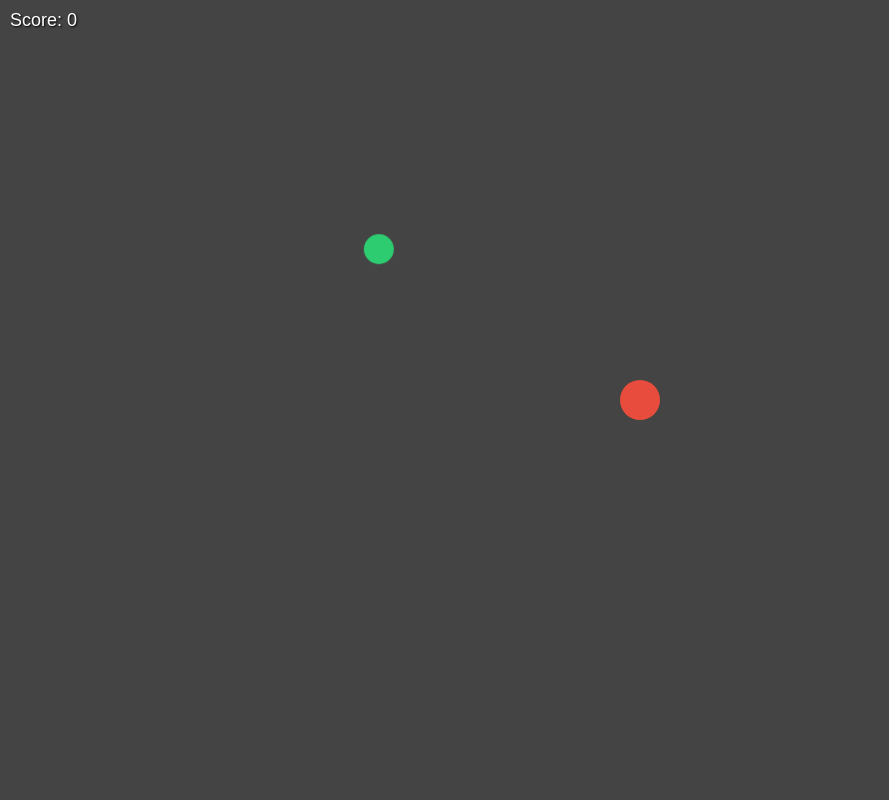
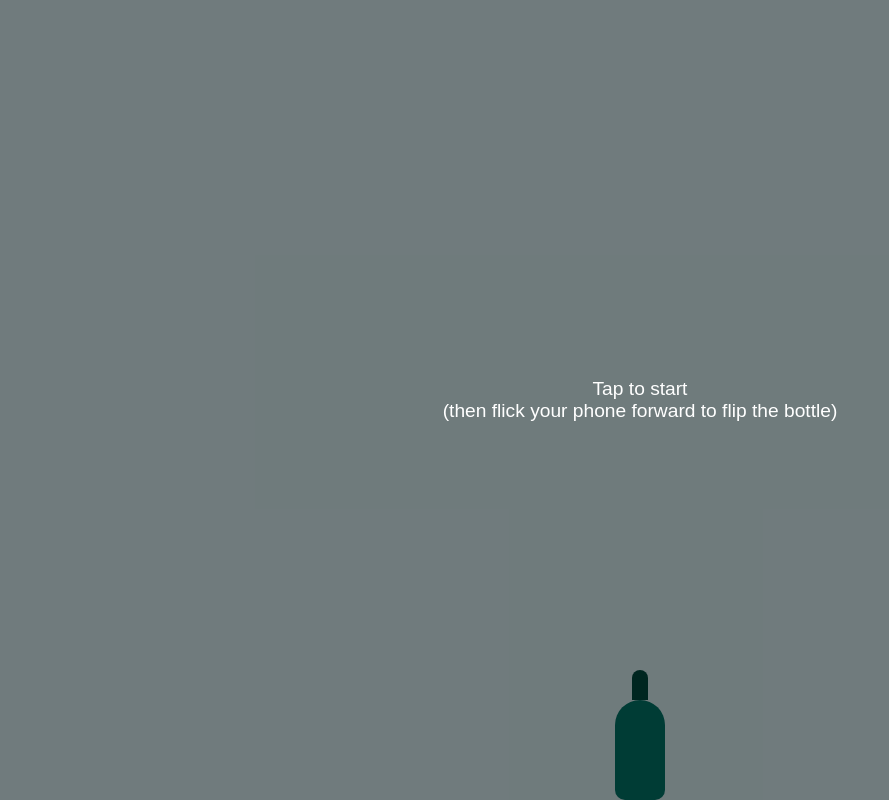
Before and after one commit to abdolahbd/test_test, a plain HTML site: page a.html in a window 1280 px wide. Shown: the whole page, without its empty margins (0-889 px from the left). Drawn offline with Linux system fonts and the light colour scheme.

Commit message:
Update a.html

```diff
--- a/a.html
+++ b/a.html
@@ -1,136 +1,160 @@
 <!DOCTYPE html>
 <html lang="en">
 <head>
-  <meta charset="UTF-8"/>
-  <meta name="viewport" content="width=device-width, initial-scale=1.0,user-scalable=no"/>
-  <title>Gyro Tilt Game</title>
+  <meta charset="UTF-8">
+  <meta name="viewport" content="width=device-width, initial-scale=1.0">
+  <title>Gyro Flip Bottle Game</title>
   <style>
-    /* reset & full-screen body */
-    * { box-sizing: border-box; margin:0; padding:0; }
-    html, body { width:100%; height:100%; overflow:hidden; background:#222; font-family:sans-serif; }
-
-    /* playfield */
+    * { margin: 0; padding: 0; box-sizing: border-box; }
+    body, html {
+      width: 100%; height: 100%;
+      overflow: hidden;
+      font-family: sans-serif;
+      background: #e0f7fa;
+      display: flex;
+      align-items: center;
+      justify-content: center;
+    }
     #game {
       position: relative;
-      width: 100%; height: 100%;
-      background: #444;
+      width: 100vw; height: 100vh;
+      overflow: hidden;
+      display: flex; align-items: flex-end; justify-content: center;
     }
-
-    /* the player ball */
-    #ball {
+    .bottle-container {
       position: absolute;
-      width:40px; height:40px;
-      background: #e74c3c;
-      border-radius: 50%;
-      will-change: transform;
+      bottom: 0;
+      width: 50px; height: 130px;
+      transform-origin: bottom center;
+      transition: transform 0.2s ease-out;
     }
-
-    /* the target to catch */
-    #target {
+    /* simple bottle shape */
+    .bottle-container::before {
+      content: '';
       position: absolute;
-      width:30px; height:30px;
-      background: #2ecc71;
-      border-radius: 50%;
-      will-change: transform;
+      bottom: 0;
+      left: 0;
+      width: 50px; height: 100px;
+      background: #00796b;
+      border-radius: 25px 25px 10px 10px;
     }
-
-    /* score display */
-    #score {
+    .bottle-container::after {
+      content: '';
       position: absolute;
-      top: 10px; left: 10px;
-      color: #fff; font-size: 18px;
-      text-shadow: 1px 1px 2px #000;
+      bottom: 100px;
+      left: calc(50% - 8px);
+      width: 16px; height: 30px;
+      background: #004d40;
+      border-radius: 8px 8px 0 0;
+    }
+    #overlay {
+      position: absolute;
+      width: 100vw; height: 100vh;
+      background: rgba(0,0,0,0.5);
+      color: #fff;
+      display: flex; align-items: center; justify-content: center;
+      font-size: 1.2rem;
+      text-align: center;
+      padding: 20px;
+      cursor: pointer;
+    }
+    #message {
+      position: absolute;
+      top: 20px;
+      font-size: 1.5rem;
+      color: #004d40;
+      text-shadow: 1px 1px 2px #fff;
     }
   </style>
 </head>
 <body>
   <div id="game">
-    <div id="ball"></div>
-    <div id="target"></div>
-    <div id="score">Score: 0</div>
+    <div class="bottle-container" id="bottle"></div>
+    <div id="message"></div>
+    <div id="overlay">Tap to start<br>(then flick your phone forward to flip the bottle)</div>
   </div>
 
   <script>
-    (() => {
-      const ball = document.getElementById('ball');
-      const target = document.getElementById('target');
-      const scoreEl = document.getElementById('score');
-      const game = document.getElementById('game');
+    const overlay = document.getElementById('overlay');
+    const bottle = document.getElementById('bottle');
+    const message = document.getElementById('message');
 
-      let width, height, rBall=20, rTarget=15;
-      let pos = { x:0, y:0 };
-      let orientation = { gamma:0, beta:0 };
-      let score = 0;
+    let isFlipping = false;
+    let vy = 0, angle = 0, angularVelocity = 0;
+    const g = 800; // gravity (px/s²)
 
-      // update game dimensions & reset start
-      function init() {
-        width = game.clientWidth;
-        height = game.clientHeight;
-        pos.x = width/2 - rBall;
-        pos.y = height/2 - rBall;
-        placeTarget();
-        updateScore();
+    function resetBottle() {
+      bottle.style.transform = '';
+      isFlipping = false;
+    }
+
+    function endFlip(success) {
+      message.textContent = success ? '🎉 You landed it!' : '😢 Try again';
+      setTimeout(() => {
+        message.textContent = '';
+        resetBottle();
+      }, 1500);
+    }
+
+    function animateFlip(startTime) {
+      function frame(now) {
+        const t = (now - startTime) / 1000; // seconds
+        // update vertical motion
+        const y = vy * t - 0.5 * g * t * t;
+        // update rotation
+        const currentAngle = angle + angularVelocity * t;
+        // apply transform
+        bottle.style.transform = `translateY(${-Math.max(0, y)}px) rotate(${currentAngle}deg)`;
+
+        // landing detection
+        if (y <= 0 && t > 0.1) {
+          const landedAngle = currentAngle % 360;
+          const within = Math.abs((landedAngle + 360) % 360) < 20 || Math.abs((landedAngle + 360) % 360 - 360) < 20;
+          endFlip(within);
+        } else {
+          requestAnimationFrame(frame);
+        }
       }
+      requestAnimationFrame(frame);
+    }
 
-      // randomize target position inside bounds
-      function placeTarget() {
-        target.style.transform =
-          `translate(
-             ${Math.random()*(width-2*rTarget)}px,
-             ${Math.random()*(height-2*rTarget)}px
-           )`;
+    function handleMotion(e) {
+      if (isFlipping) return;
+      const rate = e.rotationRate && e.rotationRate.beta;
+      if (!rate) return;
+
+      const strength = Math.abs(rate);
+      if (strength > 15) {
+        isFlipping = true;
+        // map flick strength to initial velocities
+        vy = strength * 3;                // vertical speed
+        angularVelocity = strength * 8;   // degrees per second
+        angle = 0;
+        message.textContent = '';
+        animateFlip(performance.now());
       }
+    }
 
-      // display current score
-      function updateScore() {
-        scoreEl.textContent = `Score: ${score}`;
+    function startGame() {
+      overlay.style.display = 'none';
+      // iOS 13+ permission
+      if (typeof DeviceMotionEvent !== 'undefined' && DeviceMotionEvent.requestPermission) {
+        DeviceMotionEvent.requestPermission()
+          .then(permissionState => {
+            if (permissionState === 'granted') {
+              window.addEventListener('devicemotion', handleMotion);
+            } else {
+              overlay.textContent = 'Permission denied';
+              overlay.style.display = 'flex';
+            }
+          })
+          .catch(console.error);
+      } else {
+        window.addEventListener('devicemotion', handleMotion);
       }
+    }
 
-      // read device orientation
-      window.addEventListener('deviceorientation', e => {
-        // gamma: left/right tilt [-90,90], beta: front/back [-180,180]
-        orientation.gamma = e.gamma || 0;
-        orientation.beta  = e.beta  || 0;
-      });
-
-      // main loop
-      function loop() {
-        // map tilt into velocity
-        const vx = orientation.gamma / 90 * 5;  // adjust sensitivity
-        const vy = orientation.beta  / 90 * 5;
-
-        pos.x += vx;
-        pos.y += vy;
-
-        // keep ball in bounds
-        pos.x = Math.max(0, Math.min(pos.x, width - 2*rBall));
-        pos.y = Math.max(0, Math.min(pos.y, height - 2*rBall));
-
-        // move ball
-        ball.style.transform = `translate(${pos.x}px, ${pos.y}px)`;
-
-        // check collision with target
-        const tRect = target.getBoundingClientRect();
-        const bRect = ball.getBoundingClientRect();
-        const dx = (bRect.left + rBall) - (tRect.left + rTarget);
-        const dy = (bRect.top  + rBall) - (tRect.top  + rTarget);
-        if (Math.hypot(dx, dy) < rBall + rTarget) {
-          score++;
-          updateScore();
-          placeTarget();
-        }
-
-        requestAnimationFrame(loop);
-      }
-
-      // on resize/orientation change: re-init
-      window.addEventListener('resize', init);
-      window.addEventListener('orientationchange', init);
-
-      // start everything
-      init();
-      loop();
-    })();
+    overlay.addEventListener('click', startGame);
   </script>
 </body>
 </html>
```
